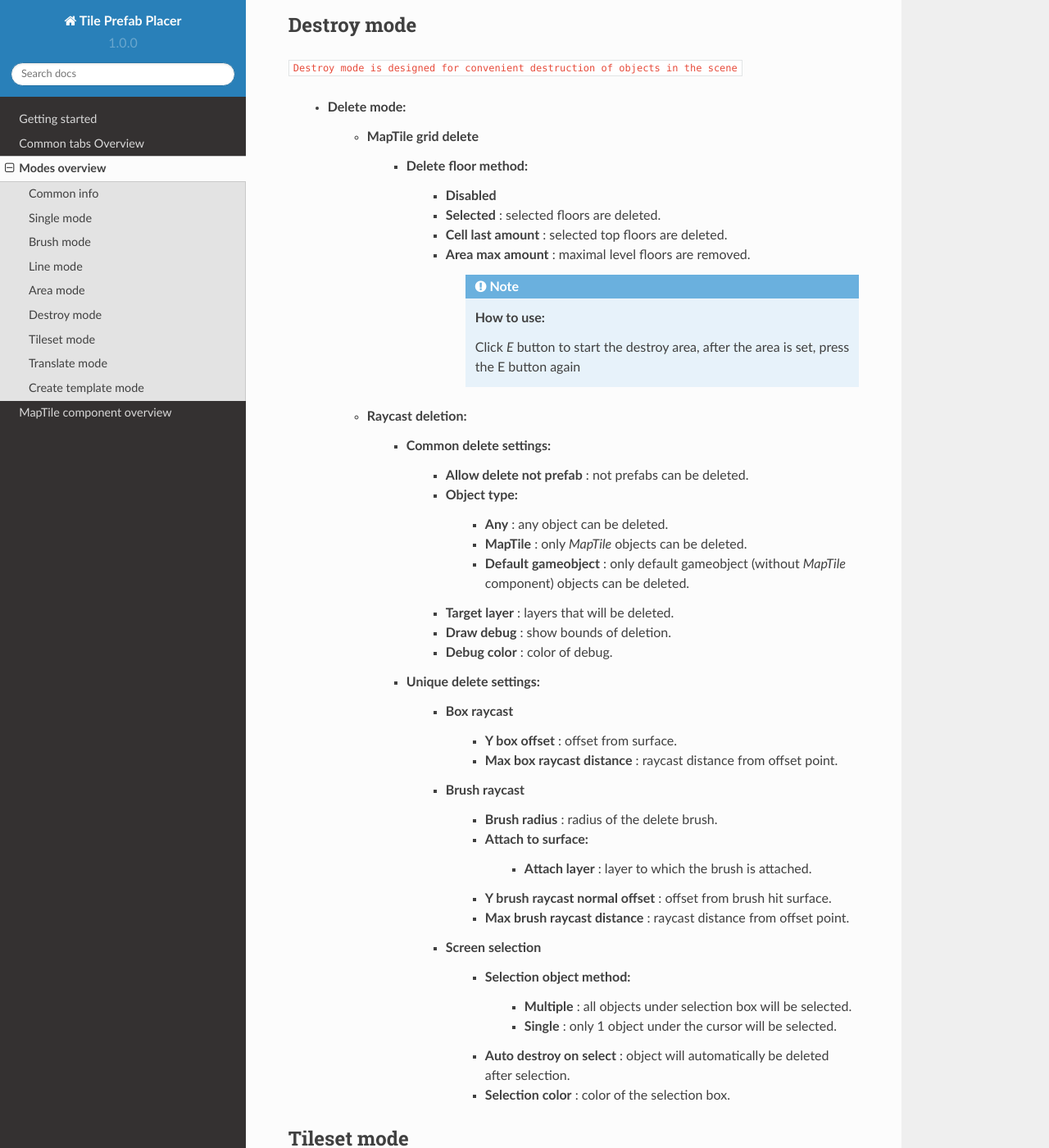
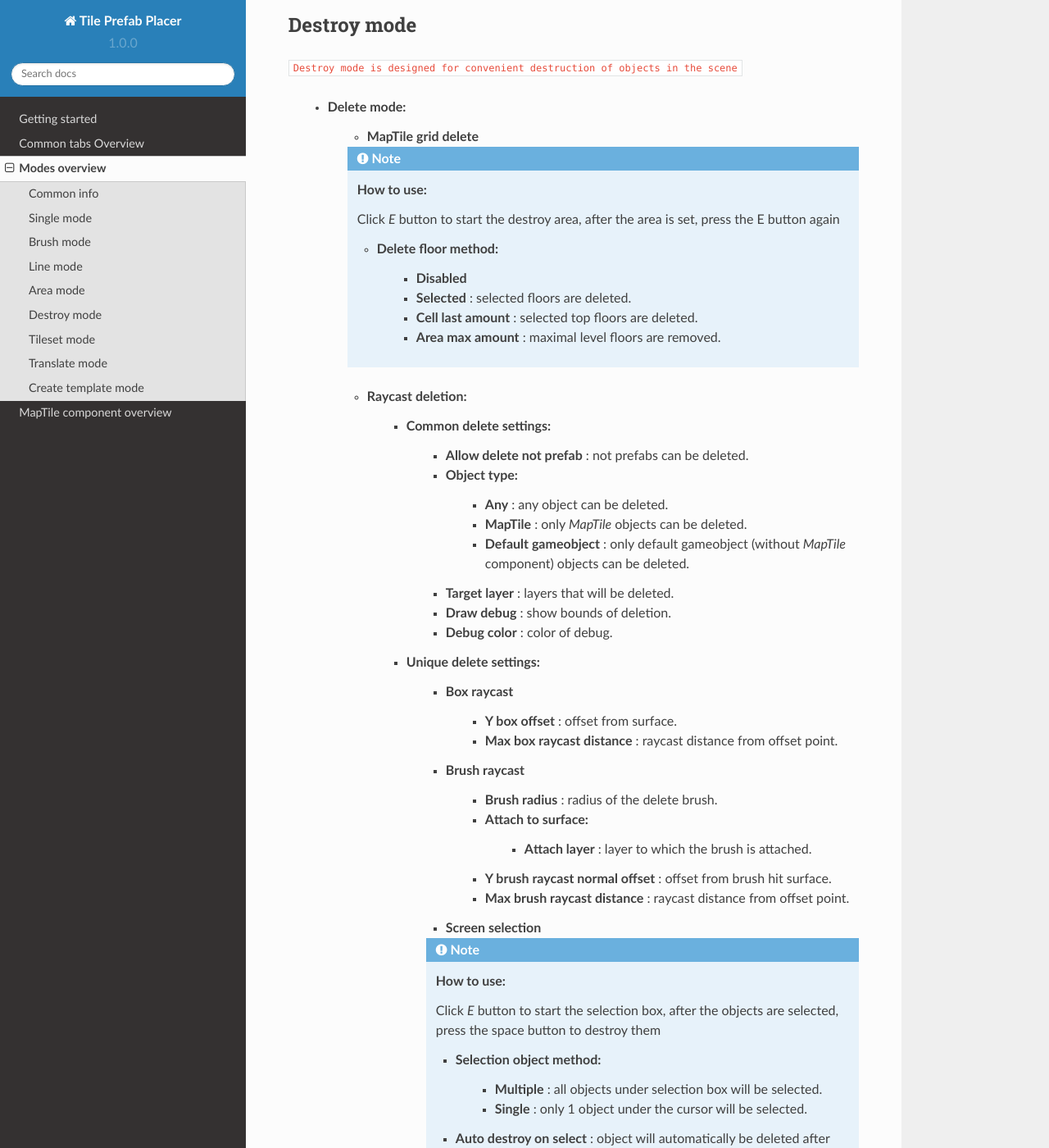
Before and after one commit to tawi1/Tile-Prefab-Placer, a Sphinx documentation site: the page built from docs/source/modes.rst, in a window 1280 px wide and 1400 px high, scrolled down 9833 px. Shown: the whole window at 82% size. Built offline with Sphinx 7.4.7 and the Read the Docs theme 2.0.0, drawn with Linux system fonts in a browser that asks for light colours.

Commit message:
modes update

```diff
--- a/docs/source/modes.rst
+++ b/docs/source/modes.rst
@@ -244,16 +244,19 @@ Destroy mode
 
 	* **Delete mode:**
 		* **MapTile grid delete**
+
+		.. note::
+			**How to use:**
+
+			Click `E` button to start the destroy area, after the area is set, press the E button again
+
 			* **Delete floor method:**
 				* **Disabled**
 				* **Selected** : selected floors are deleted.
 				* **Cell last amount** : selected top floors are deleted.
 				* **Area max amount** : maximal level floors are removed.
 
-					.. note::
-						**How to use:**
 
-						Click `E` button to start the destroy area, after the area is set, press the E button again
 
 		* **Raycast deletion:**
 			* **Common delete settings:**
@@ -276,11 +279,20 @@ Destroy mode
 					* **Y brush raycast normal offset** : offset from brush hit surface.
 					* **Max brush raycast distance** : raycast distance from offset point.
 				* **Screen selection**
+
+				.. note::
+					**How to use:**
+
+					Click `E` button to start the selection box, after the objects are selected, press the space button to destroy them
+
 					* **Selection object method:**
 						* **Multiple** : all objects under selection box will be selected.
 						* **Single** : only 1 object under the cursor will be selected.
 					* **Auto destroy on select** : object will automatically be deleted after selection.
 					* **Selection color** : color of the selection box.
+
+
+
 
 Tileset mode
 ------------
```
